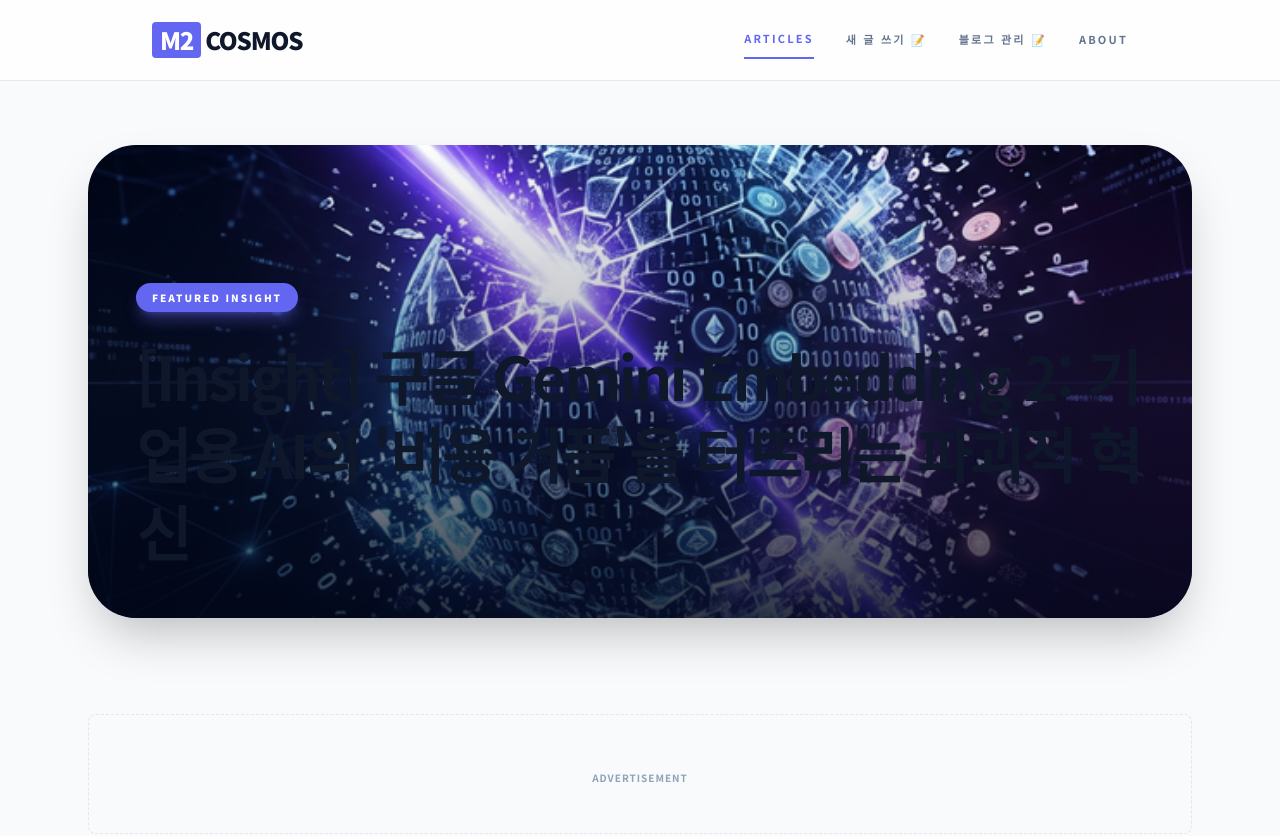
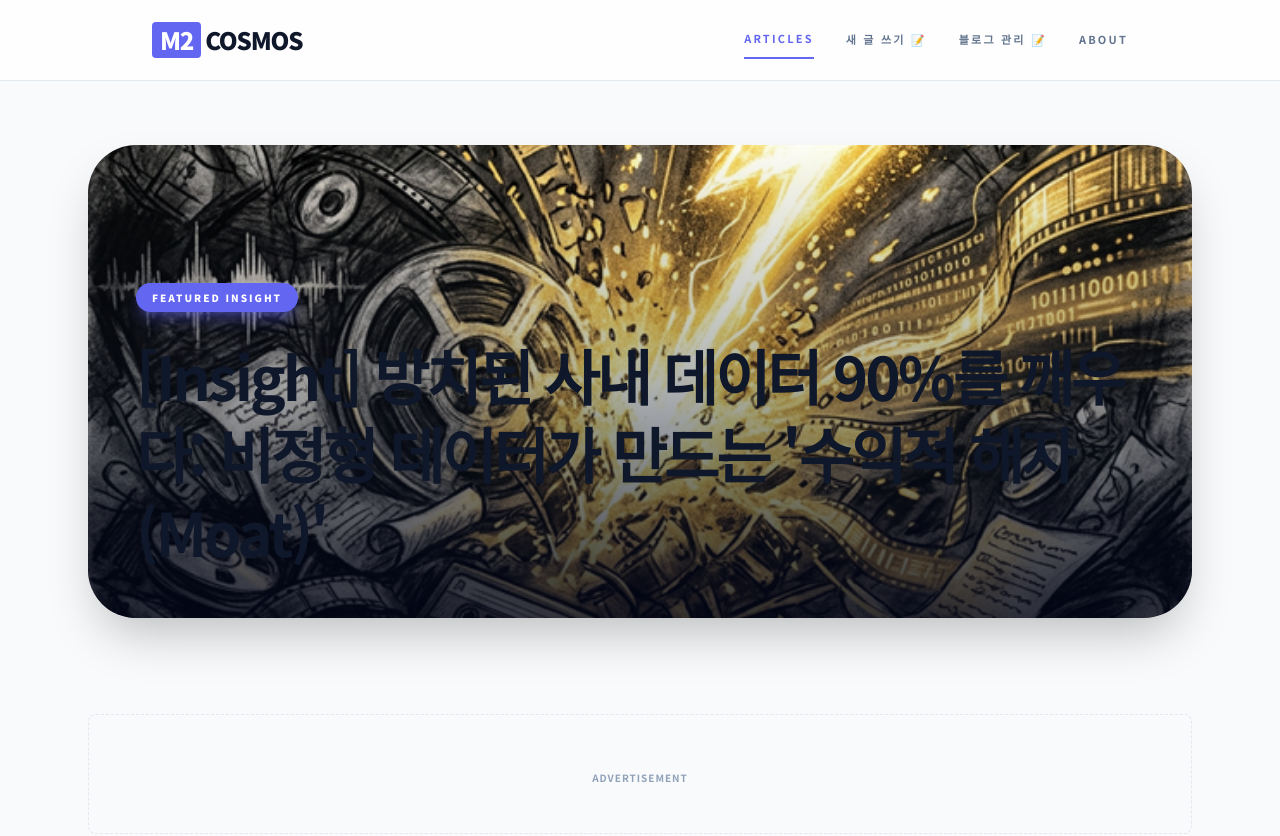
Before and after one commit to m2cosmos/blog, a Next.js app: page / in a window 1280 px wide. Shown: the top 836 px of the page. Built offline with nearby package versions, Linux system fonts and the light colour scheme.

Commit message:
feat: add second Gemini Embedding 2 post with charcoal sketch cover

```diff
--- a/src/data/articles.ts
+++ b/src/data/articles.ts
@@ -22,6 +22,52 @@
 }
 
 export const articles: Article[] = [
+    {
+        slug: "unstructured-data-moat-gemini-embedding-2",
+        title: "[Insight] 방치된 사내 데이터 90%를 깨우다: 비정형 데이터가 만드는 '수익적 해자(Moat)'",
+        category: "AI Strategy",
+        date: "2026.03.12",
+        author: "M2COSMOS Nova",
+        readTime: "22 min read",
+        excerpt: "회사 서버에 방치되어 스토리지 비용만 축내던 영상, 오디오, PDF 파일들. Gemini Embedding 2의 '교차 검색' 기술은 이들을 단순한 비용에서 강력한 '수익적 자산'으로 각성시킵니다. 데이터 자산화가 만드는 대체 불가능한 경쟁 우위의 실체를 파헤칩니다.",
+        image: "/images/gemini_embedding_2_unstructured_data_sketch_final_v1.png",
+        content: {
+            intro: "회사 서버에 꽉꽉 들어차 있는 수만 시간의 회의 녹음 파일(MP3), 유튜브에 올렸던 홍보 영상(MP4), 수백 페이지에 달하는 PDF 첨부파일들. 혹시 이걸 언제 다시 쓸지도 모르면서 '언젠간 쓰겠지' 하고 매달 막대한 스토리지(저장 공간) 비용만 내고 계시진 않습니까? 기술의 무덤이라 불리던 이 데이터들이 이제는 회사의 가장 날카로운 무기로 변모할 준비를 마쳤습니다. 이번 구글 'Gemini Embedding 2' 모델의 진짜 가치는 단순히 텍스트 번역 속도나 API 비용 절감에 있지 않습니다. 바로 그 먼지 쌓인 비정형 데이터(Unstructured Data)들을 가장 강력한 회사의 무기, 즉 '수익적 자산(Asset)'이자 경쟁사가 넘볼 수 없는 '수익적 해자(Moat)'로 각성시킨다는 데 있습니다.",
+            sections: [
+                {
+                    title: "1. 텍스트 검색의 임계점: 왜 우리는 그동안 데이터를 '방치'했는가?",
+                    body: "우리가 흔히 말하는 사내 AI 검색(RAG) 기술은 지금까지 철저히 '문서'와 '텍스트'에만 한정되어 있었습니다. 예를 들어보겠습니다. \"저번 주 회의 때, 대표님께서 화이트보드에 그리시면서 강조했던 그 부분만 찾아줘.\" 이런 요구를 사내 AI 시스템에 던진다면 기존 시스템은 결코 답을 내놓지 못했습니다. 당연한 결과입니다. 누군가가 그 회의 영상을 일일이 보고 '대표님이 화이트보드에 그림 그림'이라고 문자로 기록해두지 않았기 때문입니다. 과거의 AI는 오직 텍스트라는 창문을 통해서만 세상을 읽을 수 있었고, 영상과 소리라는 방대한 정보의 바다는 그저 '알 수 없는 노이즈'에 불과했습니다. 이로 인해 기업들은 방대한 멀티미디어 데이터를 보유하고 있음에도 불구하고, 이를 활용하기 위한 가공 비용(Annotation/Tagging)이 데이터 자체의 가치보다 높다는 이유로 결국 스토리지를 채우는 '비용 덩어리'로 방치해온 것입니다."
+                },
+                {
+                    title: "2. 교차 검색(Interleaved Input): 데이터의 '눈과 귀'를 뜨게 하다",
+                    body: "Gemini Embedding 2는 드디어 AI에게 완벽한 '입체적 시각과 청각'을 부여했습니다. 이 모델의 핵심 기술인 **'교차 검색(Interleaved Input)'**은 더 이상 텍스트라는 중간 번역 단계를 필요로 하지 않습니다. 눈과 귀가 달린 AI가 우리 회사의 모든 영상과 녹음 파일을 통째로 '의미(Semantics)' 단위로 외우기 시작한 것입니다. 이제 텍스트와 영상, 문서와 음성이 하나의 벡터 공간 안에서 촘촘하게 엮입니다. \n\n이 기술 덕분에 비즈니스 현장에서는 상상만 하던 명령들이 즉각 실행됩니다. \"이 경쟁사 유튜브 영상이랑 구조가 비슷한 우리 회사 PDF 기획서 좀 뽑아줄래?\" 혹은 \"방금 들어온 이 고객 불만 음성(CS 녹음) 파일이랑 작년에 비슷하게 해결했던 문서 사례 찾아줘.\" 같은 요구가 단번에 해결됩니다. 구글 파트너사들의 테스트 결과에 따르면, 문서만으로 검색할 때보다 시각 및 청각 정보를 함께 임베딩했을 때 사용자가 원하는 정답을 단번에 꽂아주는 확률(Top-1 Recall)이 무려 **20%나 상승**했습니다. 이는 단순한 수치의 증가가 아니라, '검색 실패'로 인해 낭비되던 수천 명의 임직원 시간을 '수익 창출 시간'으로 즉각 치환하는 가공할 만한 효율 혁명입니다."
+                },
+                {
+                    title: "3. 수익적 해자(Moat): 복제 불가능한 데이터 망의 구축",
+                    body: "대부분의 경쟁사는 여전히 사내 규정집이나 공문서 몇 개를 잘라서 AI에 집응어넣는 기초적인 RAG 구축 단계에 머물러 있습니다. 하지만 앞서가는 선두 그룹은 이미 전략을 바꿨습니다. 회사 내부에 굴러다니던 수만 시간의 상담 영상, 현장 사진, 기술 교육 오디오 파일들을 입체적인 검색 데이터망으로 촘촘히 엮기 시작한 것입니다. \n\n이것이 왜 **'절대 따라잡을 수 없는 수익적 해자(Moat)'**가 될까요? 최신 AI 모델 자체는 돈을 주면 누구나 빌려 쓸 수 있습니다. 하지만 우리 회사만이 가진 지난 10년의 비정형 데이터 더미와, 이를 Gemini Embedding 2를 통해 엮어놓은 '고유한 지능적 맥락'은 경쟁사가 수천억 원을 들여도 결코 하루아침에 복제할 수 없습니다. 단순히 기술을 도입하는 것을 넘어, 우리 회사만의 데이터 자산을 '지능화'하는 것 자체가 시장에서의 압도적인 진입 장벽이 되는 시대가 온 것입니다."
+                },
+                {
+                    title: "4. M2COSMOS의 제언: 비용으로 낼 것인가, 자산으로 벌 것인가?",
+                    body: "지금 이 순간에도 당신의 회사 서버에서는 '먼지'가 쌓여가는 비정형 데이터들이 막대한 호스팅 비용만을 갉아먹고 있습니다. 진정한 데이터 자산화는 그 데이터 더미 속에 파묻힌 황금 같은 인사이트를 리더진이 단 한 번의 질문으로 끄집어낼 수 있을 때 비로소 시작됩니다. 수백 장의 표가 캡처된 정부 공고문 이미지들 중에서 우리 회사가 받을 수 있는 지원 사업만 골라내고, 콜센터의 불량 상담 사례를 전수 분석하여 즉각적인 가이드라인을 배포하는 것. 이것은 더 이상 먼 미래의 이야기가 아닙니다.\n\nAI 아키텍처를 고민하는 비즈니스 리더들에게 제언합니다. 이제 '텍스트'라는 좁은 창문에서 벗어나십시오. 회사가 가진 모든 경험(영상, 음성, 이미지)을 하나의 유기적인 지능 망으로 통합하십시오. 기술의 거품 속에서 진정한 '해자'를 발견하고자 하는 M2COSMOS의 철학은, 바로 당신의 서버 구석에 방치된 그 90%의 데이터를 각성시키는 데 있습니다. 당신의 회사는 이 귀중한 데이터를 단순히 비용으로 방치하시겠습니까, 아니면 강력한 수익의 무기로 각성시키시겠습니까?"
+                }
+            ],
+            conclusion: "Gemini Embedding 2는 비정형 데이터의 암흑기를 끝냈습니다. 이제 영상은 보는 대상이 아니라 '검색하는 대상'이며, 오디오는 듣는 대상이 아니라 '인사이트를 추출하는 대상'입니다. 2026년, 데이터 자산화의 승기를 잡는 기업은 텍스트를 넘어 세상을 입체적으로 읽어내는 멀티모달의 힘을 가진 기업이 될 것입니다. M2COSMOS는 여러분의 잠든 데이터를 깨워 비즈니스의 새로운 지평을 여는 여정에 최고의 파트너가 되어드릴 것입니다.",
+            faq: [
+                {
+                    question: "비정형 데이터 검색은 텍스트보다 훨씬 많은 서버 자원을 사용하나요?",
+                    answer: "MRL(Matryoshka Representation Learning) 기술을 활용하면 성능은 유지하면서 데이터 전송량과 저장 비용을 획기적으로 낮출 수 있어, 효율적인 자원 관리가 가능합니다."
+                },
+                {
+                    question: "영상 데이터가 너무 방대한데, 전부 임베딩하면 비용이 걱정됩니다.",
+                    answer: "모든 영상을 전체 임베딩하기보다, 비즈니스 가치가 높은 핵심 자산(예: 교육 자료, 상담 기록)부터 우선순위를 정해 점진적으로 자산화하는 전략적 접근을 권장합니다."
+                },
+                {
+                    question: "기존 벡터 DB가 영상이나 음성 데이터도 지원하나요?",
+                    answer: "Gemini Embedding 2가 생성하는 벡터 값은 기존 벡터 DB와 호환됩니다. 다만, 교차 검색 성능을 극대화하기 위해 멀티모달 데이터를 효율적으로 처리할 수 있는 최신 벡터 인덱싱 기술을 병행하는 것이 좋습니다."
+                }
+            ]
+        }
+    },
     {
         slug: "gemini-embedding-2-cost-innovation",
         title: "[Insight] 구글 Gemini Embedding 2: 기업용 AI의 '비용 거품'을 터뜨리는 파괴적 혁신",
```
Also changed, not shown: public/images/gemini_embedding_2_unstructured_data_sketch_final_v1.png (added), 1 other file (tests, documents, lock files or other folders).
